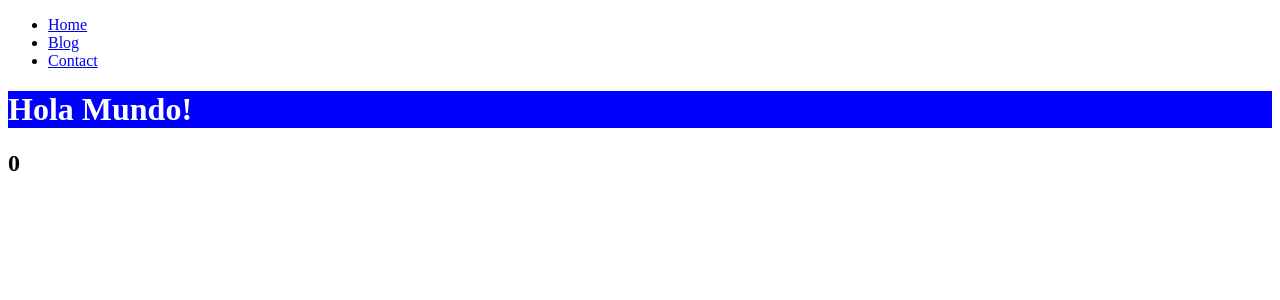
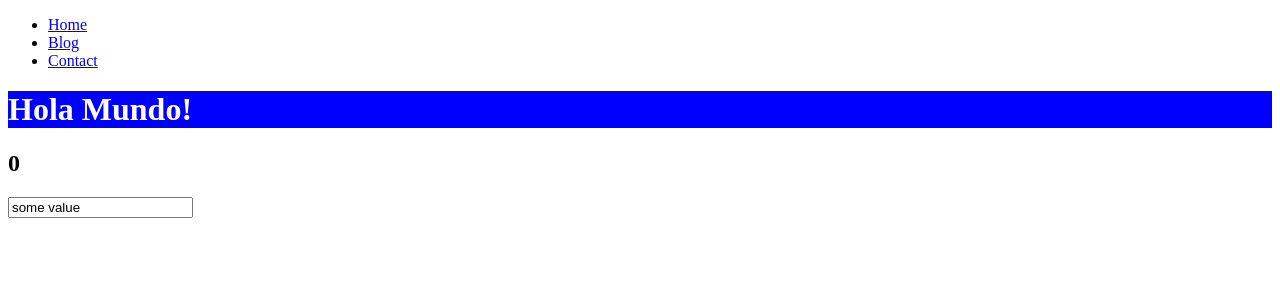
Before and after one commit to Chaparro10/Vue-Curso, a Vue app in the folder my-vue-project/: page / in a window 1280 px wide. Shown: the top 300 px of the page. Built offline with nearby package versions, Linux system fonts and the light colour scheme.

Commit message:
Directiva v-bind
La directiva v-bind de Vue.js enlaza atributos HTML dinámicamente con datos de JavaScript.

```diff
--- a/my-vue-project/src/App.vue
+++ b/my-vue-project/src/App.vue
@@ -5,7 +5,9 @@ let number=ref(0);
 
 //setInterval(()=>{number.value++},100);
 
+const myId="1";
 
+const myValue=ref("some value");
 
 const addOne=()=>{
   number.value++;
@@ -15,9 +17,11 @@ const addOne=()=>{
 
 <template>
   <HeaderComponent/>
-      <h1 class="title">Hola Mundo!</h1>
+      <h1 v-bind:id="myId" class="title">Hola Mundo!</h1>
 
       <h2 @click="addOne">{{ number }}</h2>
+
+      <input type="text" :value="myValue">
 
 </template>
 
```
